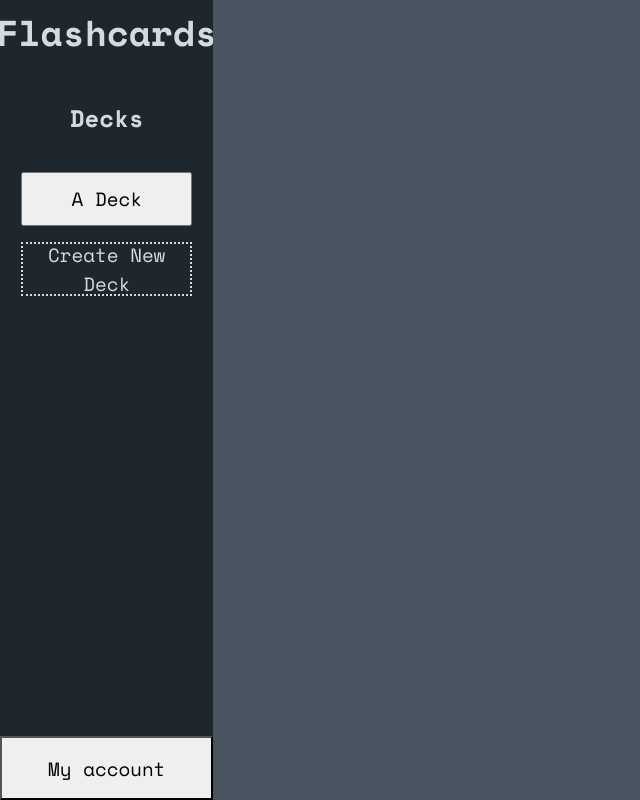
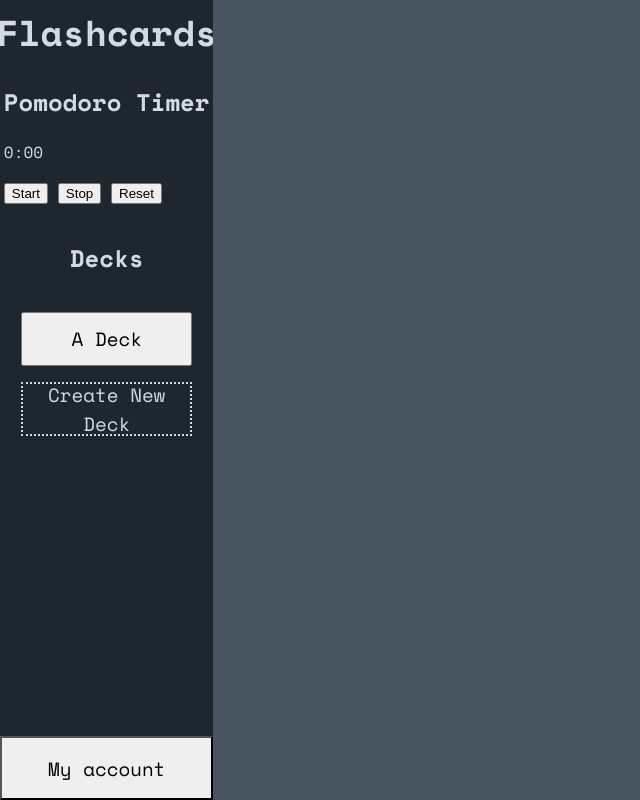
Before and after one commit to Aydanjb/SDEV265-Brown-Team, a Django app: page / in a window 1280 px wide. Shown: the whole page, without its empty margins (0-640 px from the left). Run offline with Django 5.2, Linux system fonts and the light colour scheme.

Commit message:
Updated Commits 4/25/24

```diff
--- a/brownapp/flashcards/templates/flashcards/base.html
+++ b/brownapp/flashcards/templates/flashcards/base.html
@@ -15,6 +15,13 @@
         <nav class="sidebar">
             <div class="sidebar-header">
                 <h1>Flashcards</h1>
+            </div>
+            <div id="timer">
+                <h2>Pomodoro Timer</h2>
+                <p>0:00</p>
+                <button type="button" id="start">Start</button>
+                <button type="button" id="stop">Stop</button>
+                <button type="button" id="reset">Reset</button>
             </div>
             <div id="decks">
                 <h2>Decks</h3>
```
